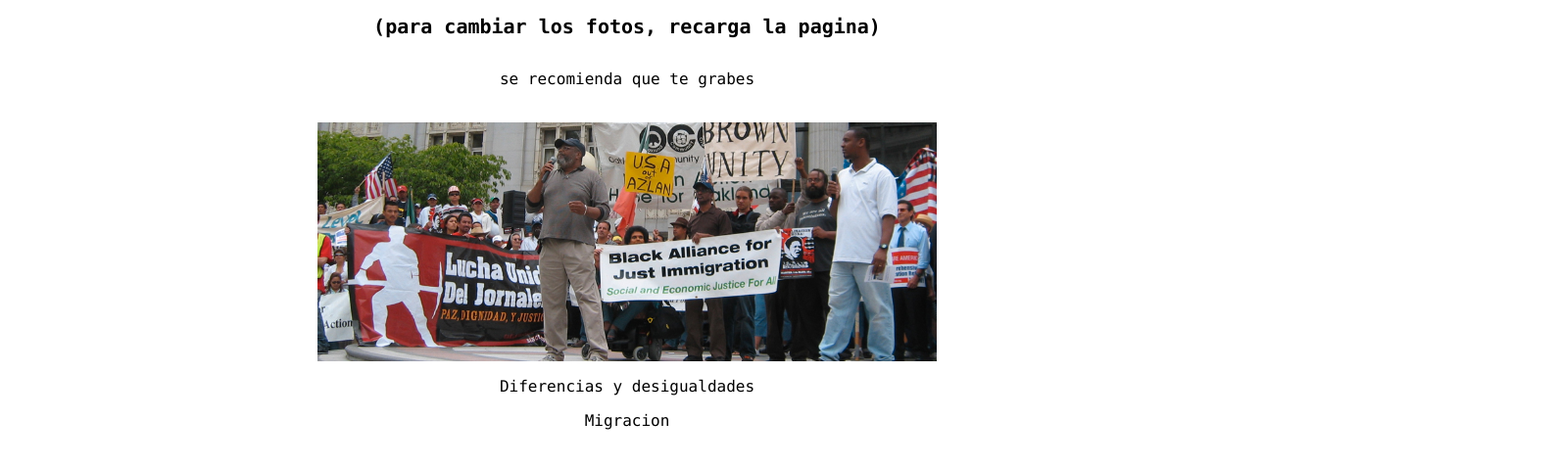
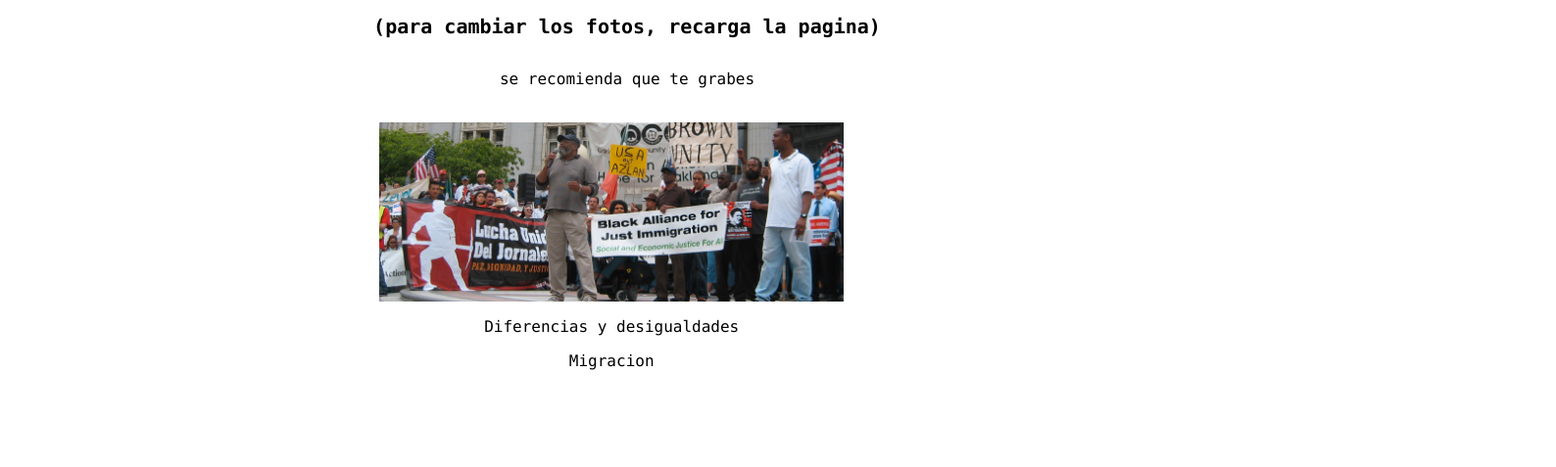
Before and after one commit to 21chanas3/21chanas3.github.io, a plain HTML site: page index.html in a window 1280 px wide. Shown: the part 165-642 px from the top of the page at 98% size, 1588 px wide, since content can reach past the window. Drawn offline with Linux system fonts and the light colour scheme.

Commit message:
mobile fix

```diff
--- a/index.html
+++ b/index.html
@@ -1,5 +1,5 @@
 <style>
-  body {
+body {
   padding-top: 80px;
   text-align: center;
   font-family: monaco, monospace;
@@ -17,6 +17,9 @@ h2 {
 span {
   background: #fd0;
 }
+img {
+	vertical-align: center;
+}
 button {
   background-color: #fd0; /* Green */
   border: none;
@@ -29,10 +32,10 @@ button {
   font-family: monaco, monospace;
 }
 #parent_div_1, #parent_div_2, #parent_div_3 {
-  width: 100%;
+  width: 75%;
   height: 50%;
   margin-right: 10px;
-  margin-left:25%;
+  margin-left:30%;
   float: left;
 }
 .child_div_1, .child_div_2 {
```
